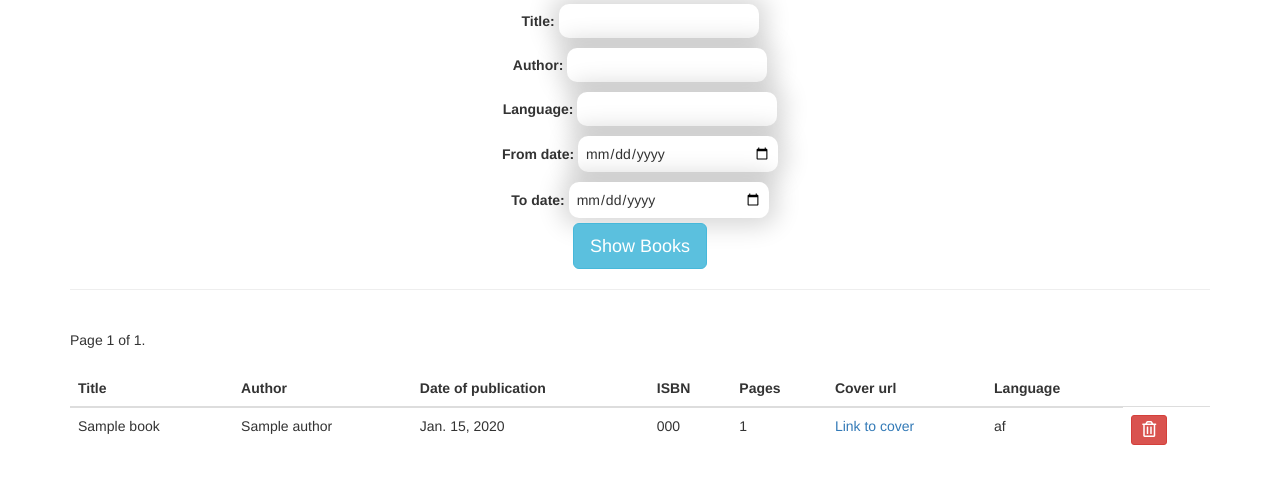
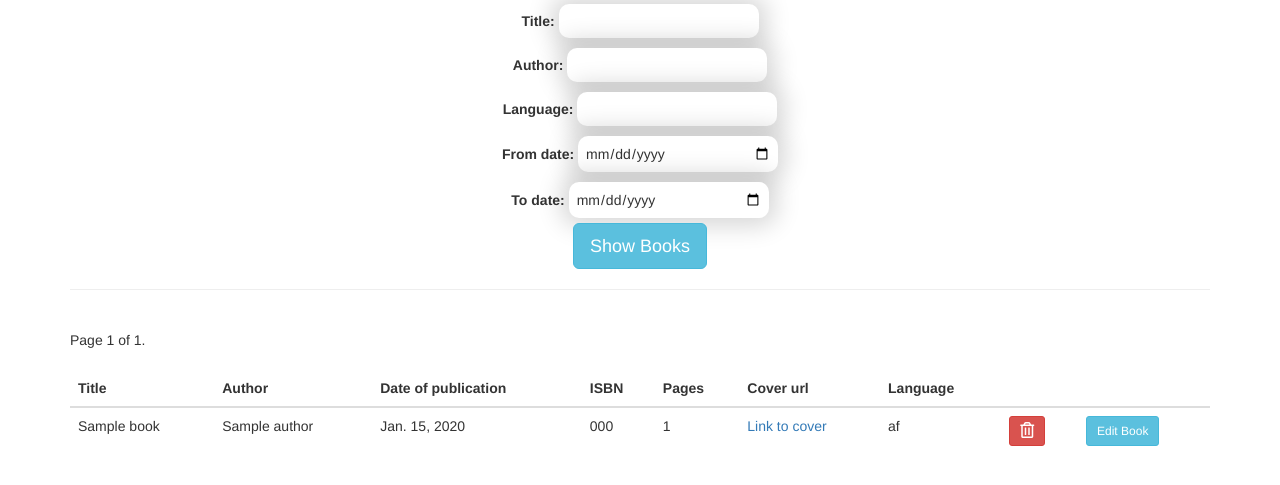
Before and after one commit to mateuszwwwrobel/BookStore, a Django app: page /find-book in a window 1280 px wide. Shown: the part 123-608 px from the top of the page. Run offline with Django 3.2, Linux system fonts and the light colour scheme; tables that the repository leaves empty hold one stand-in row (values such as "Sample post"); some libraries are stand-ins or nearby versions.

Commit message:
Add update book functionality

```diff
--- a/core/urls.py
+++ b/core/urls.py
@@ -16,7 +16,7 @@ urlpatterns = [
     path('add-book', views.AddBookView.as_view(), name='add-book'),
     path('find-book', views.FindBookView.as_view(), name='find-book'),
     path('import-book', views.ImportBookView.as_view(), name='import-book'),
+    path('update-book/<int:pk>', views.BookUpdateView.as_view(), name='update-book'),
 
     path('api/', include(router.urls)),
-
 ]
--- a/core/views.py
+++ b/core/views.py
@@ -3,7 +3,8 @@ from django.core.exceptions import ObjectDoesNotExist, ValidationError
 from django.core.paginator import Paginator
 from django.db import IntegrityError
 from django.shortcuts import render
-from django.views.generic import TemplateView, View
+from django.urls import reverse
+from django.views.generic import TemplateView, View, UpdateView
 from django.contrib import messages
 from rest_framework import viewsets
 
@@ -14,6 +15,16 @@ from core.serializers import BookSerializer, AuthorSerializer
 
 class HomeView(TemplateView):
     template_name = 'index.html'
+
+
+class BookUpdateView(UpdateView):
+    model = Book
+    fields = ['title', 'author', 'isbn', 'pages', 'cover_url', 'language', 'pub_date']
+    template_name = 'update_book.html'
+
+    def get_success_url(self):
+        messages.info(self.request, 'Book updated successfully.')
+        return reverse('update-book', kwargs={'pk': self.object.id})
 
 
 class FindBookView(View):
--- a/templates/find_book.html
+++ b/templates/find_book.html
@@ -34,6 +34,8 @@
                 <th>Pages</th>
                 <th>Cover url</th>
                 <th>Language</th>
+                <th></th>
+                <th></th>
             </tr>
             </thead>
             <tbody>
@@ -50,6 +52,11 @@
                     <button onclick="DeleteBook({{ book.id }})" class="btn btn-sm btn-danger">
                         <i class="far fa-trash-alt fa-lg"></i>
                     </button>
+                </td>
+                <td>
+                    <a href="{% url 'update-book' pk=book.id %}">
+                        <button class="btn btn-sm btn-info">Edit Book</button>
+                    </a>
                 </td>
             </tr>
             {% endfor %}
```
Also changed, not shown: templates/update_book.html (added, +19 -0 lines).
